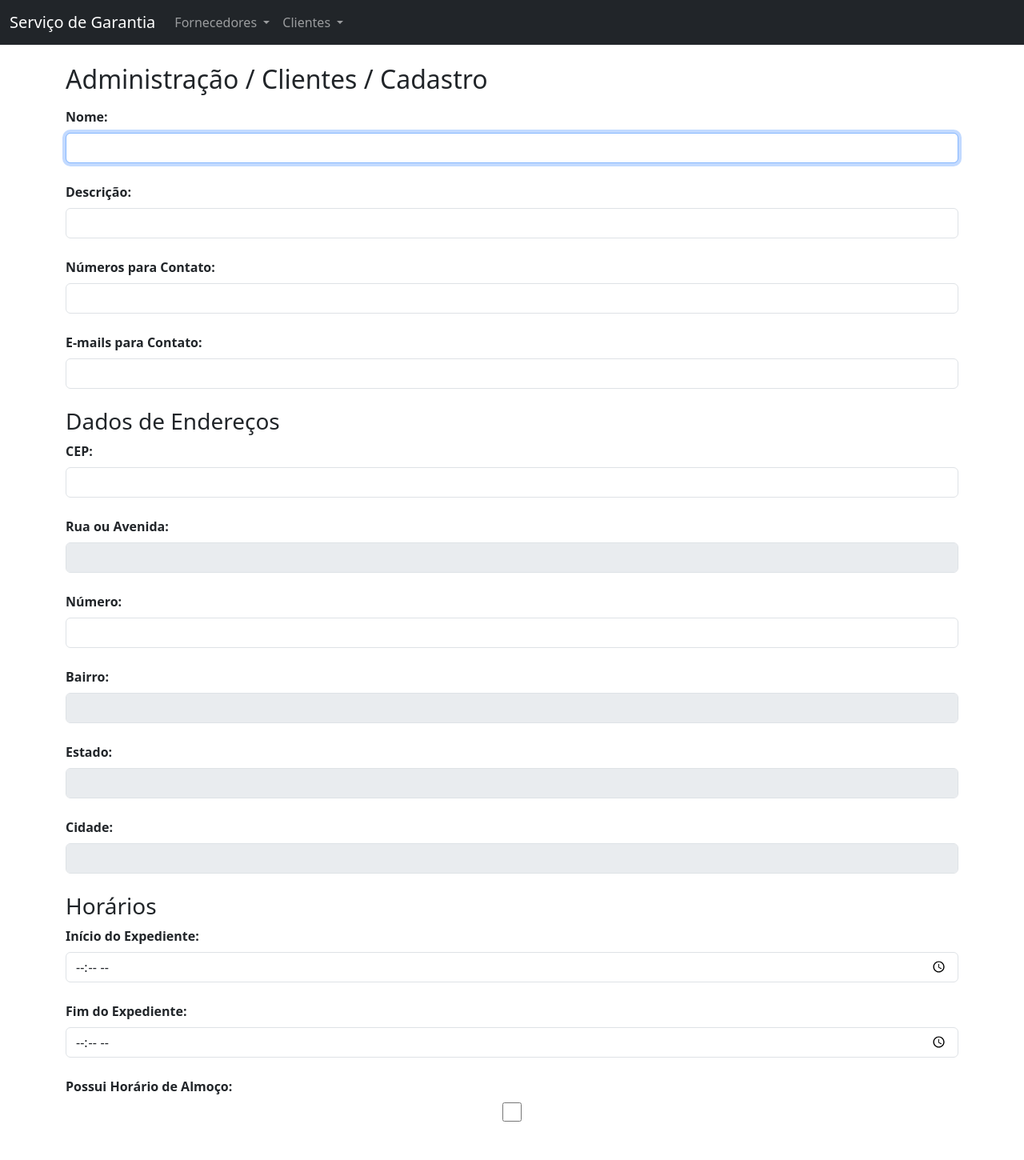
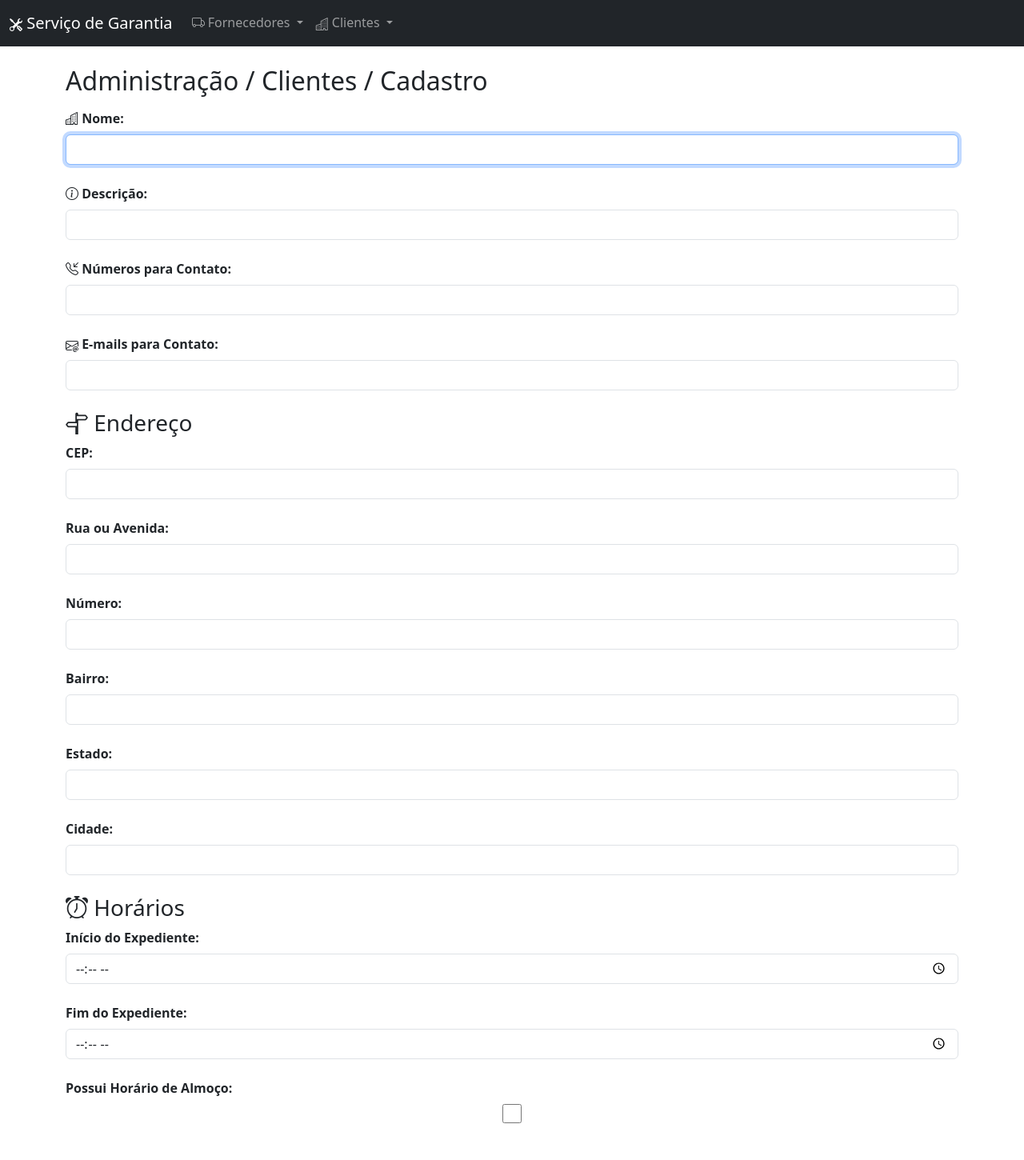
Before and after one commit to brenoyure/sysgarantia, a Vue app in the folder front/: page /administracao/clientes/cadastro in a window 1280 px wide. Shown: the top 1450 px of the page at 80% size. Built offline with nearby package versions, Linux system fonts and the light colour scheme.

Commit message:
Adicionados ícones do Bootstrap ao index.html; Na navBar foram adicionados ícones aos links e aos dropdowns; Nas tabelas de listagem dos Fornecedores e dos Clientes, também foram adicionados ícones, assim como nos labels das telas de cadastro

```diff
--- a/front/public/index.html
+++ b/front/public/index.html
@@ -4,6 +4,7 @@
     <meta charset="utf-8">
     <meta http-equiv="X-UA-Compatible" content="IE=edge">
     <link href="https://cdn.jsdelivr.net/npm/bootstrap@5.3.3/dist/css/bootstrap.min.css" rel="stylesheet" integrity="sha384-QWTKZyjpPEjISv5WaRU9OFeRpok6YctnYmDr5pNlyT2bRjXh0JMhjY6hW+ALEwIH" crossorigin="anonymous">
+    <link rel="stylesheet" href="https://cdn.jsdelivr.net/npm/bootstrap-icons@1.11.3/font/bootstrap-icons.min.css">
     <meta name="viewport" content="width=device-width,initial-scale=1.0">
     <link rel="icon" href="<%= BASE_URL %>favicon.ico">
     <!-- <title><%= htmlWebpackPlugin.options.title %></title> -->
--- a/front/src/components/NavBarComponent.vue
+++ b/front/src/components/NavBarComponent.vue
@@ -1,7 +1,12 @@
 <template>
     <nav class="navbar navbar-expand-md navbar-dark bg-dark mb-4">
       <div class="container-fluid">
-        <RouterLink class="navbar-brand" to="/">Serviço de Garantia</RouterLink>
+        <RouterLink class="navbar-brand" to="/">
+          <svg xmlns="http://www.w3.org/2000/svg" width="16" height="16" fill="currentColor" class="bi bi-tools" viewBox="0 0 16 16">
+            <path d="M1 0 0 1l2.2 3.081a1 1 0 0 0 .815.419h.07a1 1 0 0 1 .708.293l2.675 2.675-2.617 2.654A3.003 3.003 0 0 0 0 13a3 3 0 1 0 5.878-.851l2.654-2.617.968.968-.305.914a1 1 0 0 0 .242 1.023l3.27 3.27a.997.997 0 0 0 1.414 0l1.586-1.586a.997.997 0 0 0 0-1.414l-3.27-3.27a1 1 0 0 0-1.023-.242L10.5 9.5l-.96-.96 2.68-2.643A3.005 3.005 0 0 0 16 3q0-.405-.102-.777l-2.14 2.141L12 4l-.364-1.757L13.777.102a3 3 0 0 0-3.675 3.68L7.462 6.46 4.793 3.793a1 1 0 0 1-.293-.707v-.071a1 1 0 0 0-.419-.814zm9.646 10.646a.5.5 0 0 1 .708 0l2.914 2.915a.5.5 0 0 1-.707.707l-2.915-2.914a.5.5 0 0 1 0-.708M3 11l.471.242.529.026.287.445.445.287.026.529L5 13l-.242.471-.026.529-.445.287-.287.445-.529.026L3 15l-.471-.242L2 14.732l-.287-.445L1.268 14l-.026-.529L1 13l.242-.471.026-.529.445-.287.287-.445.529-.026z"/>
+          </svg>
+          Serviço de Garantia
+        </RouterLink>
         <button class="navbar-toggler" type="button" data-bs-toggle="collapse" data-bs-target="#navbarCollapse" aria-controls="navbarCollapse" aria-expanded="false" aria-label="Toggle navigation">
           <span class="navbar-toggler-icon"></span>
         </button>
@@ -12,20 +17,54 @@
             </li> -->
             <li class="nav-item dropdown">
               <a class="nav-link dropdown-toggle" href="#" role="button" data-bs-toggle="dropdown" aria-expanded="false">
+                <svg xmlns="http://www.w3.org/2000/svg" width="16" height="16" fill="currentColor" class="bi bi-truck" viewBox="0 0 16 16">
+                  <path d="M0 3.5A1.5 1.5 0 0 1 1.5 2h9A1.5 1.5 0 0 1 12 3.5V5h1.02a1.5 1.5 0 0 1 1.17.563l1.481 1.85a1.5 1.5 0 0 1 .329.938V10.5a1.5 1.5 0 0 1-1.5 1.5H14a2 2 0 1 1-4 0H5a2 2 0 1 1-3.998-.085A1.5 1.5 0 0 1 0 10.5zm1.294 7.456A2 2 0 0 1 4.732 11h5.536a2 2 0 0 1 .732-.732V3.5a.5.5 0 0 0-.5-.5h-9a.5.5 0 0 0-.5.5v7a.5.5 0 0 0 .294.456M12 10a2 2 0 0 1 1.732 1h.768a.5.5 0 0 0 .5-.5V8.35a.5.5 0 0 0-.11-.312l-1.48-1.85A.5.5 0 0 0 13.02 6H12zm-9 1a1 1 0 1 0 0 2 1 1 0 0 0 0-2m9 0a1 1 0 1 0 0 2 1 1 0 0 0 0-2"/>
+                </svg>
                 Fornecedores
               </a>
               <ul class="dropdown-menu">
-                <li><RouterLink class="dropdown-item" to="/administracao/fornecedores/cadastro">Novo</RouterLink></li>
-                <li><RouterLink class="dropdown-item" to="/administracao/fornecedores/listagem">Listagem</RouterLink></li>
+                <li class="li-plus-option">
+                  <RouterLink class="dropdown-item" to="/administracao/fornecedores/cadastro">
+                    <svg xmlns="http://www.w3.org/2000/svg" width="16" height="16" fill="currentColor" class="bi bi-plus-circle" viewBox="0 0 16 16">
+                      <path d="M8 15A7 7 0 1 1 8 1a7 7 0 0 1 0 14m0 1A8 8 0 1 0 8 0a8 8 0 0 0 0 16"/>
+                      <path d="M8 4a.5.5 0 0 1 .5.5v3h3a.5.5 0 0 1 0 1h-3v3a.5.5 0 0 1-1 0v-3h-3a.5.5 0 0 1 0-1h3v-3A.5.5 0 0 1 8 4"/>
+                    </svg>
+                    Novo
+                  </RouterLink>
+                </li>
+                <li>
+                  <RouterLink class="dropdown-item" to="/administracao/fornecedores/listagem">
+                    <svg xmlns="http://www.w3.org/2000/svg" width="16" height="16" fill="currentColor" class="bi bi-list-ul" viewBox="0 0 16 16">
+                      <path fill-rule="evenodd" d="M5 11.5a.5.5 0 0 1 .5-.5h9a.5.5 0 0 1 0 1h-9a.5.5 0 0 1-.5-.5m0-4a.5.5 0 0 1 .5-.5h9a.5.5 0 0 1 0 1h-9a.5.5 0 0 1-.5-.5m0-4a.5.5 0 0 1 .5-.5h9a.5.5 0 0 1 0 1h-9a.5.5 0 0 1-.5-.5m-3 1a1 1 0 1 0 0-2 1 1 0 0 0 0 2m0 4a1 1 0 1 0 0-2 1 1 0 0 0 0 2m0 4a1 1 0 1 0 0-2 1 1 0 0 0 0 2"/>
+                    </svg>
+                    Listagem
+                  </RouterLink>
+                </li>
               </ul>
             </li>
-            <li class="nav-item dropdown">
+            <li id="clientes" class="nav-item dropdown">
               <a class="nav-link dropdown-toggle" href="#" role="button" data-bs-toggle="dropdown" aria-expanded="false">
+                <i class="bi bi-buildings" id="clientes:icon"></i>
                 Clientes
               </a>
               <ul class="dropdown-menu">
-                <li><RouterLink class="dropdown-item" to="/administracao/clientes/cadastro">Novo</RouterLink></li>
-                <li><RouterLink class="dropdown-item" to="/administracao/clientes/listagem">Listagem</RouterLink></li>
+                <li class="li-plus-option" >
+                  <RouterLink class="dropdown-item" to="/administracao/clientes/cadastro">
+                    <svg xmlns="http://www.w3.org/2000/svg" width="16" height="16" fill="currentColor" class="bi bi-plus-circle" viewBox="0 0 16 16">
+                      <path d="M8 15A7 7 0 1 1 8 1a7 7 0 0 1 0 14m0 1A8 8 0 1 0 8 0a8 8 0 0 0 0 16"/>
+                      <path d="M8 4a.5.5 0 0 1 .5.5v3h3a.5.5 0 0 1 0 1h-3v3a.5.5 0 0 1-1 0v-3h-3a.5.5 0 0 1 0-1h3v-3A.5.5 0 0 1 8 4"/>
+                    </svg>
+                    Novo
+                  </RouterLink>
+                </li>
+                <li>
+                  <RouterLink class="dropdown-item" to="/administracao/clientes/listagem">
+                    <svg xmlns="http://www.w3.org/2000/svg" width="16" height="16" fill="currentColor" class="bi bi-list-ul" viewBox="0 0 16 16">
+                      <path fill-rule="evenodd" d="M5 11.5a.5.5 0 0 1 .5-.5h9a.5.5 0 0 1 0 1h-9a.5.5 0 0 1-.5-.5m0-4a.5.5 0 0 1 .5-.5h9a.5.5 0 0 1 0 1h-9a.5.5 0 0 1-.5-.5m0-4a.5.5 0 0 1 .5-.5h9a.5.5 0 0 1 0 1h-9a.5.5 0 0 1-.5-.5m-3 1a1 1 0 1 0 0-2 1 1 0 0 0 0 2m0 4a1 1 0 1 0 0-2 1 1 0 0 0 0 2m0 4a1 1 0 1 0 0-2 1 1 0 0 0 0 2"/>
+                    </svg>
+                    Listagem
+                  </RouterLink>
+                </li>
               </ul>
             </li>
           </ul>
@@ -36,7 +75,7 @@
 
 <script>
 export default {
-    name: 'NavBarComponent'
+    name: 'NavBarComponent',
 }
 
 </script>
--- a/front/src/views/CadastroClienteView.vue
+++ b/front/src/views/CadastroClienteView.vue
@@ -10,29 +10,47 @@
 
     <form style="display: grid;" @submit.prevent="salvar()">
 
-        <label class="form-label"   for="inputText-nome">Nome: </label>
+        <label class="form-label"   for="inputText-nome">
+            <i class="bi bi-buildings"></i>
+            Nome:
+        </label>
         <input class="form-control" id="inputText-nome" v-model="cliente.nome" required autofocus>
 <br>
-        <label class="form-label"   for="inputText-descricao">Descrição: </label>
+        <label class="form-label"   for="inputText-descricao">
+            <i class="bi bi-info-circle"></i>
+            Descrição:
+        </label>
         <input class="form-control" id="inputText-descricao" v-model="cliente.descricao" required>
 <br>
 
-        <label class="form-label"   for="inputText-numerosParaContato">Números para Contato: </label>
+        <label class="form-label"   for="inputText-numerosParaContato">
+            <i class="bi bi-telephone-inbound"></i>
+            Números para Contato:
+        </label>
         <input class="form-control" id="inputText-numerosParaContato" v-model="cliente.numerosParaContato" required>
 <br>
 
-        <label class="form-label"   for="inputText-emailsParaContato">E-mails para Contato: </label>
+        <label class="form-label"   for="inputText-emailsParaContato">
+            <svg xmlns="http://www.w3.org/2000/svg" width="16" height="16" fill="currentColor" class="bi bi-envelope-at" viewBox="0 0 16 16">
+                <path d="M2 2a2 2 0 0 0-2 2v8.01A2 2 0 0 0 2 14h5.5a.5.5 0 0 0 0-1H2a1 1 0 0 1-.966-.741l5.64-3.471L8 9.583l7-4.2V8.5a.5.5 0 0 0 1 0V4a2 2 0 0 0-2-2zm3.708 6.208L1 11.105V5.383zM1 4.217V4a1 1 0 0 1 1-1h12a1 1 0 0 1 1 1v.217l-7 4.2z"/>
+                <path d="M14.247 14.269c1.01 0 1.587-.857 1.587-2.025v-.21C15.834 10.43 14.64 9 12.52 9h-.035C10.42 9 9 10.36 9 12.432v.214C9 14.82 10.438 16 12.358 16h.044c.594 0 1.018-.074 1.237-.175v-.73c-.245.11-.673.18-1.18.18h-.044c-1.334 0-2.571-.788-2.571-2.655v-.157c0-1.657 1.058-2.724 2.64-2.724h.04c1.535 0 2.484 1.05 2.484 2.326v.118c0 .975-.324 1.39-.639 1.39-.232 0-.41-.148-.41-.42v-2.19h-.906v.569h-.03c-.084-.298-.368-.63-.954-.63-.778 0-1.259.555-1.259 1.4v.528c0 .892.49 1.434 1.26 1.434.471 0 .896-.227 1.014-.643h.043c.118.42.617.648 1.12.648m-2.453-1.588v-.227c0-.546.227-.791.573-.791.297 0 .572.192.572.708v.367c0 .573-.253.744-.564.744-.354 0-.581-.215-.581-.8Z"/>
+            </svg>
+            E-mails para Contato:
+        </label>
         <input class="form-control" id="inputText-emailsParaContato" v-model="cliente.emailsParaContato" required>
 <br>
 
-    <h3>Dados de Endereços</h3>
+    <h3>
+        <i class="bi bi-signpost-split"></i>
+        Endereço
+    </h3>
 
         <label class="form-label"   for="inputText-cep">CEP: </label>
         <input class="form-control" id="inputText-cep" @change="fetchEndereco" v-model="cliente.cep" minlength="8" maxlength="9" required>
 <br>
 
         <label class="form-label"   for="inputText-logradouro">Rua ou Avenida: </label>
-        <input class="form-control" id="inputText-logradouro" v-model="cliente.logradouro" disabled>
+        <input class="form-control" id="inputText-logradouro" v-model="cliente.logradouro">
 <br>
 
         <label class="form-label"   for="inputText-numero">Número: </label>
@@ -40,18 +58,21 @@
 <br>
 
         <label class="form-label"   for="inputText-bairro">Bairro: </label>
-        <input class="form-control" id="inputText-bairro" v-model="cliente.bairro" disabled>
+        <input class="form-control" id="inputText-bairro" v-model="cliente.bairro">
 <br>
 
         <label class="form-label"   for="inputText-bairro">Estado: </label>
-        <input class="form-control" id="inputText-bairro" v-model="cliente.estado" disabled>
+        <input class="form-control" id="inputText-bairro" v-model="cliente.estado">
 <br>
 
         <label class="form-label"   for="inputText-cidade">Cidade: </label>
-        <input class="form-control" id="inputText-cidade" v-model="cliente.cidade" disabled>
+        <input class="form-control" id="inputText-cidade" v-model="cliente.cidade">
 <br>
 
-    <h3>Horários</h3>
+    <h3>
+        <i class="bi bi-alarm"></i>
+        Horários
+    </h3>
 
         <label class="form-label"   for="selectTime-horarioInicioDoExpediente">Início do Expediente: </label>
         <input class="form-control" type="time" id="selectTime-horarioInicioDoExpediente" v-model="cliente.horarioInicioDoExpediente" required>
@@ -196,7 +217,6 @@ export default {
                             this.cliente.bairro = endereco.bairro
                             this.cliente.estado = endereco.estado
                             this.cliente.cidade = endereco.localidade
-                            console.log(this.cliente)
                         }).catch(error => {
                             this.resetEnderecoCliente()
                             console.log(error)
```
Also changed, not shown: front/src/components/TableClientes.vue (+17 -3 lines), front/src/components/TableFornecedores.vue (+12 -3 lines), front/src/views/CadastroFornecedorView.vue (+8 -2 lines).
